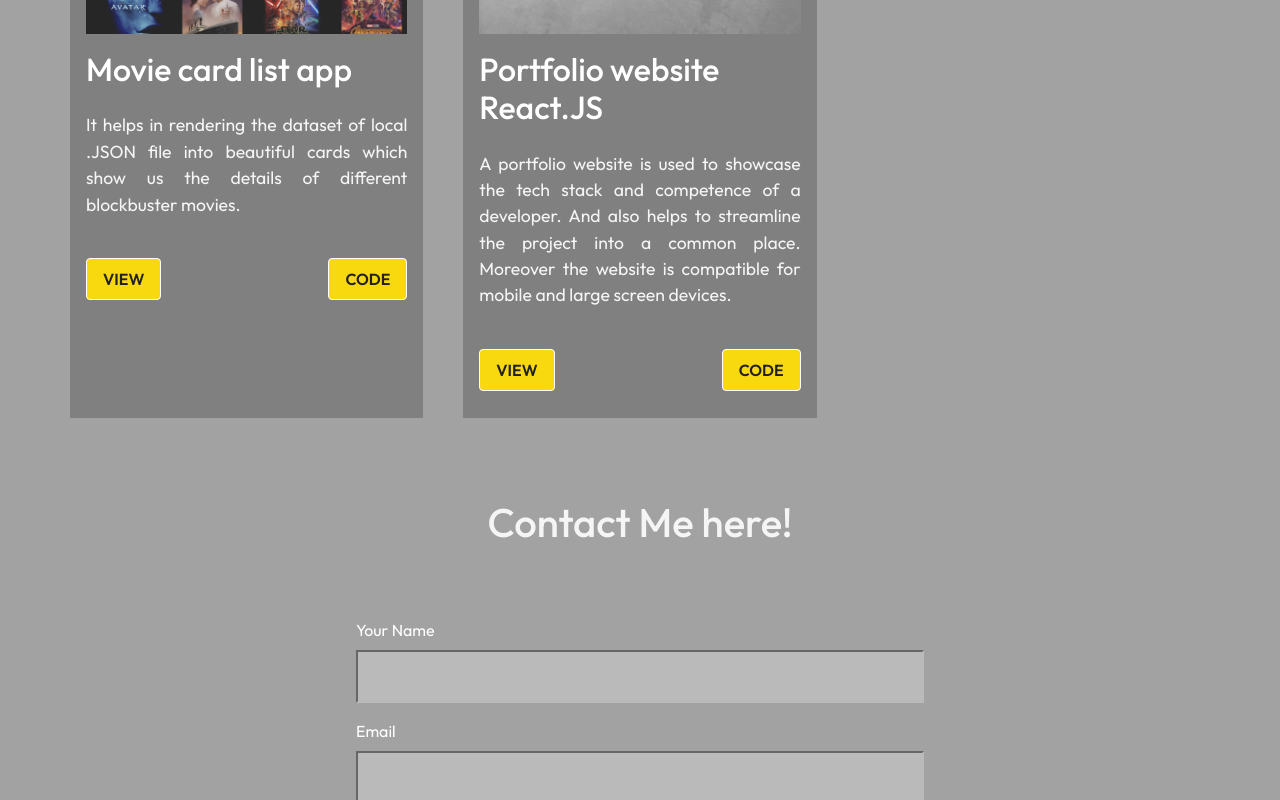
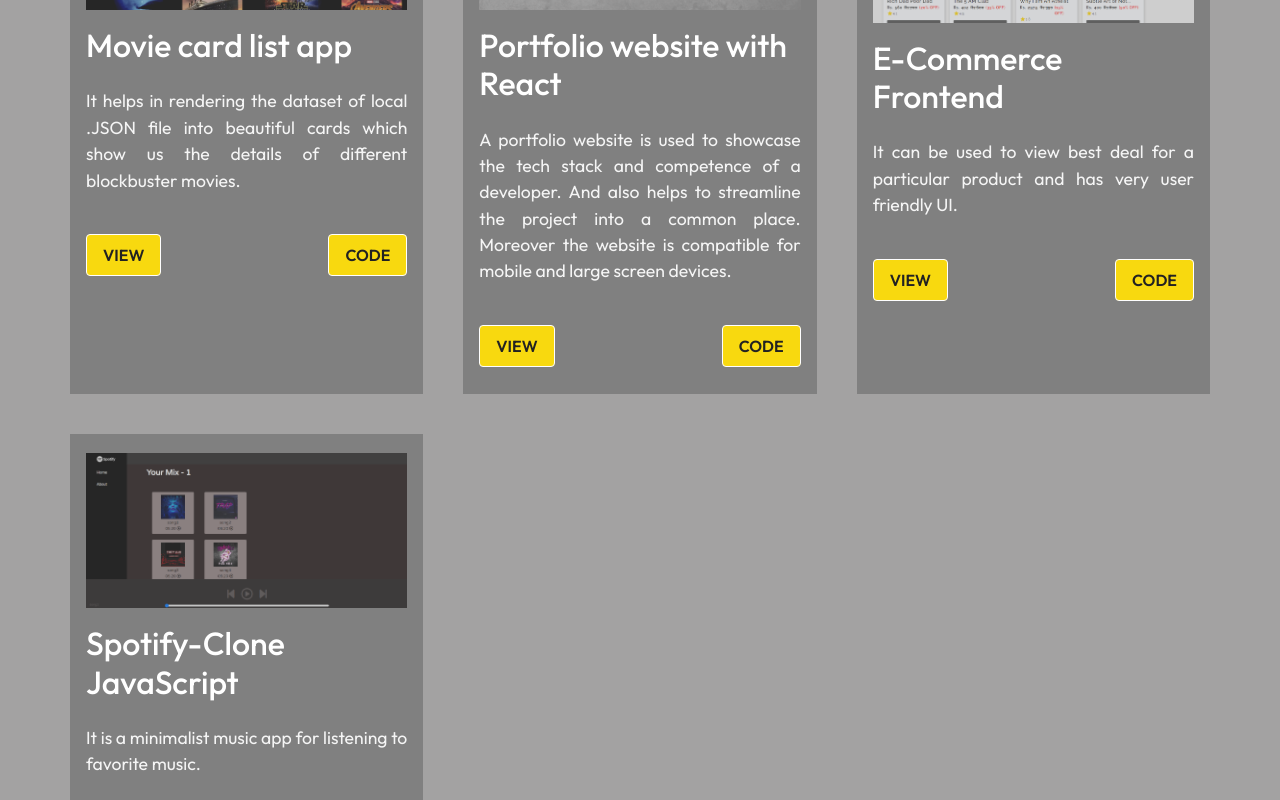
Before and after one commit to Rajesh562020/react-portfolio, a React (Create React App) app: page / in a window 1280 px wide. Shown: the part 1840-2640 px from the top of the page. Built offline with nearby package versions, Linux system fonts and the light colour scheme; a web font is replaced by a local one.

Commit message:
new projects added

```diff
--- a/src/App.js
+++ b/src/App.js
@@ -10,7 +10,7 @@ import {Routes,Route} from "react-router-dom";
 function App(){
   return (
     <>
-    //routes
+    {/* //routes */}
       <Routes>
         <Route path="/" element={<Home/>}/>
         <Route path="/projects" element={<Projects/>} />
--- a/src/components/WorkCardData.js
+++ b/src/components/WorkCardData.js
@@ -1,25 +1,45 @@
-import Pro1 from '../assets/pro1.png';
-import Pro2 from '../assets/pro2.png';
+import Pro1 from "../assets/pro1.png";
+import Pro2 from "../assets/pro2.png";
+import Pro3 from "../assets/pro3.png";
+import Pro4 from "../assets/pro4.png";
 
 const ProjectCardData = [
-    {
-        imgsrc: Pro1,
-        title: 'Movie card list app',
-        detailText:' It helps in rendering  the dataset of local .JSON file into beautiful cards which show us the details of different blockbuster movies.',
-        viewLink: 'https://beautiful-semolina-c490b0.netlify.app/',
-        codeLink: 'https://github.com/Rajesh562020/movie-list-app-react/tree/master',
+  {
+    imgsrc: Pro1,
+    title: "Movie card list app",
+    detailText:
+      " It helps in rendering  the dataset of local .JSON file into beautiful cards which show us the details of different blockbuster movies.",
+    viewLink: "https://beautiful-semolina-c490b0.netlify.app/",
+    codeLink:
+      "https://github.com/Rajesh562020/movie-list-app-react/tree/master",
+  },
+  {
+    imgsrc: Pro2,
+    title: "Portfolio website with React",
+    detailText:
+      "   A portfolio website is used to showcase the tech stack and competence of a developer. And also helps to streamline the project into a common place. Moreover the website is compatible for mobile and large screen devices.",
+    viewLink: "https://endearing-cascaron-7006a7.netlify.app/",
+    codeLink:
+      "https://github.com/Rajesh562020/react-portfolio",
+  },
 
+  {
+    imgsrc: Pro3,
+    title: "E-Commerce Frontend",
+    detailText:
+      " It can be used to view best deal for a particular product and has very user friendly UI.",
+    viewLink: "https://stupendous-pudding-d81c6f.netlify.app/",
+    codeLink:
+      "https://github.com/Rajesh562020/ecommerce-react",
+  },
+  {
+    imgsrc: Pro4,
+    title: "Spotify-Clone JavaScript",
+    detailText:
+      " It is a minimalist music app for listening to favorite music.",
+    viewLink: "https://vermillion-pie-64a203.netlify.app/",
+    codeLink: "https://github.com/Rajesh562020/spotify-clone",
+  },
+];
 
-    },
-    {
-        imgsrc: Pro2,
-        title: 'Portfolio website React.JS',
-        detailText:' A portfolio website is used to showcase the tech stack and competence of a developer. And also helps to streamline the project into a common place. Moreover the website is compatible for mobile and large screen devices.',
-        viewLink: 'https://endearing-cascaron-7006a7.netlify.app/',
-        codeLink: 'https://github.com/Rajesh562020/react-portfolio',
-
-
-    }
-]
-
-export default ProjectCardData ;
+export default ProjectCardData;
```
Also changed, not shown: src/assets/pro3.png (added), src/assets/pro4.png (added).
